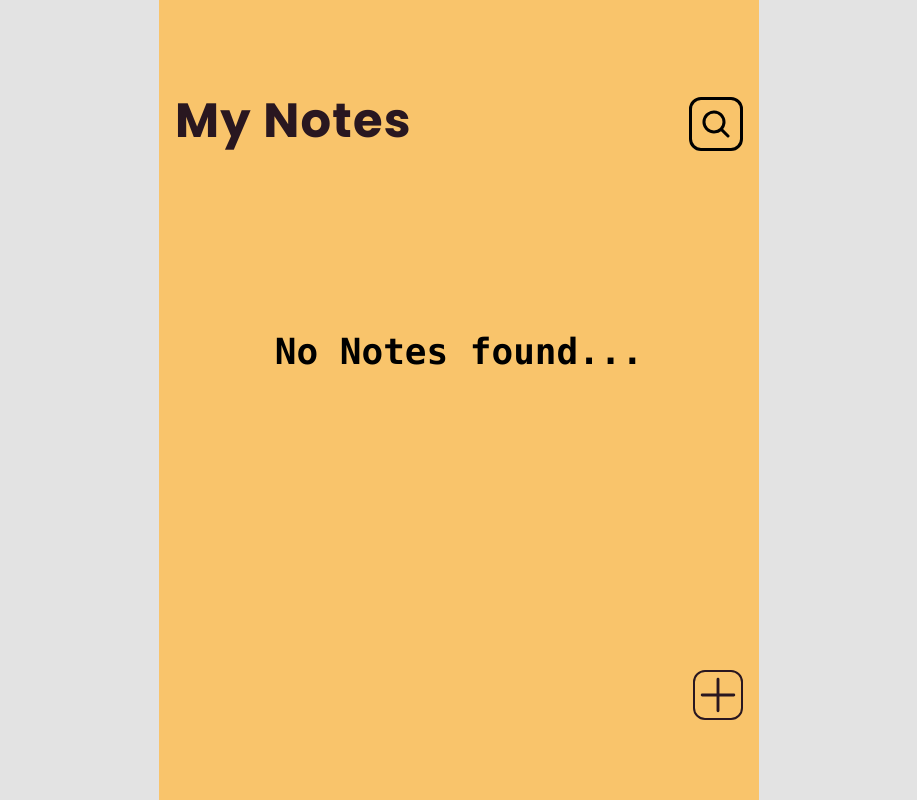
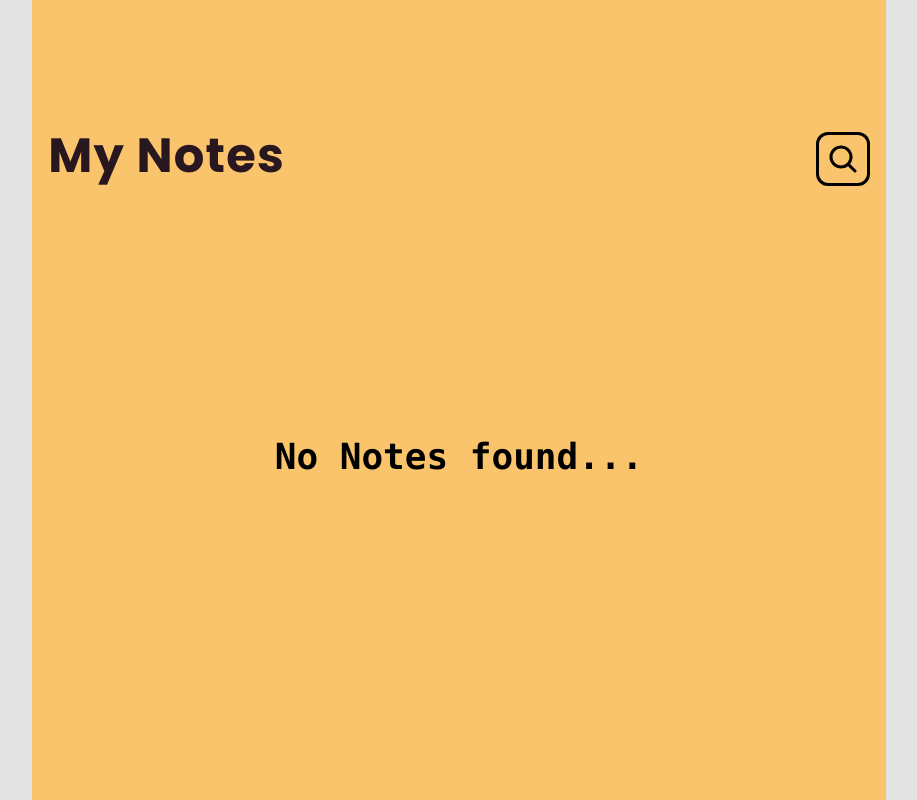
Before and after one commit to Annany2002/getNotes, a React (Vite) app: page / in a window 1280 px wide. Shown: the whole page, without its empty margins (181-1098 px from the left). Built offline with nearby package versions, Linux system fonts and the light colour scheme.

Commit message:
minor changes

```diff
--- a/package.json
+++ b/package.json
@@ -10,6 +10,7 @@
   },
   "dependencies": {
     "@phosphor-icons/react": "^2.0.6",
+    "date-fns": "^2.29.3",
     "framer-motion": "^10.10.0",
     "react": "^18.2.0",
     "react-dom": "^18.2.0",
--- a/src/pages/Edit.jsx
+++ b/src/pages/Edit.jsx
@@ -2,6 +2,7 @@ import {Trash, CaretCircleLeft} from '@phosphor-icons/react'
 import {Link, useParams, useNavigate} from 'react-router-dom'
 import {useState} from 'react'
 import useCreateDate from '../components/useCreateDate'
+import {motion} from 'framer-motion'
 
 const Edit = ({notes, setNotes}) => {
    const {id} = useParams();
@@ -45,7 +46,7 @@ const Edit = ({notes, setNotes}) => {
        </div>
        <form className='w-full' onSubmit={handleForm}>
           <input className='w-full outline-none rounded-t-xl bg-transparent font-bold text-3xl px-2' type='text' value={title} onChange={(e) => setTitle(e.target.value)} placeholder='Title' autoFocus/>
-            <textarea className='tracking-wide mt-[1px] mb-2 outline-none w-full px-2 max-h-full min-h-screen rounded-b-xl focus:border-2 focus:border-gray-900' placeholder="Note Details" value={details} onChange ={(e) => setDetails(e.target.value)}></textarea>
+            <textarea className='tracking-wide mt-[1px] mb-2 outline-none w-full px-2 min-h-[650px] rounded-b-xl focus:border-2 focus:border-[#291720]' placeholder="Note Details" value={details} onChange ={(e) => setDetails(e.target.value)}></textarea>
        </form>
       </div>
    	)
--- a/src/pages/Notes.jsx
+++ b/src/pages/Notes.jsx
@@ -19,10 +19,10 @@ const Notes = ({notes}) => {
    useEffect(handleSearch, [text])
 
    return (
-   	<div className ='flex mx-auto w-full flex-wrap lg:w-2/3 bg-myYellow items-center max-w-[600px] h-full min-h-screen'>
+   	<div className ='flex mx-auto w-full flex-wrap lg:w-2/3 bg-myYellow items-center h-full min-h-screen'>
           <div className='flex flex-row py-6 px-4 w-full justify-between'>
              {!showSearch && <h2 className='text-5xl text-[#291720] font-bold tracking-wide'>My Notes</h2>}
-             {showSearch && <input className='text-[#291720] border-2 border-black outline-none rounded-xl bg-transparent tracking-wide font-medium px-4' value={text} placeholder = 'Keyword...' autoFocus type="text" onChange={(e) => {setText(e.target.value);handleSearch();}}/>}
+             {showSearch && <input className='text-[#291720] border-2 border-black outline-none rounded-xl bg-transparent tracking-wide font-medium ml-0 mr-3 w-full px-4' value={text} placeholder = 'Keyword...' autoFocus type="text" onChange={(e) => {setText(e.target.value);handleSearch();}}/>}
              <button onClick={() => setShowSearch(prevState => !prevState)} className='border-[3.5px] border-gray-900 px-2 py-2 rounded-xl'>
                 {!showSearch ? <MagnifyingGlass size={32} weight='bold'/> : <X size={32} weight='bold'/>}
              </button>
@@ -32,7 +32,7 @@ const Notes = ({notes}) => {
              {filteredNotes.map(note => <NoteItem key={note.id} note={note}
                />)}
           </div>
-          <div className='w-full justify-end flex float-right'>
+          <div className='w-full justify-end flex bottom-10 fixed'>
              {/*<button className='px-4' onClick={() => setDark(!dark)}>{!dark ? <Moon size={44} /> : <Sun size={32}/>}</button>*/}
              <Link to='/create-note'><button className='bg-transparent outline-none border-[2.5px] border-[#291720] my-2 mx-4 rounded-xl'><Plus size={46} color='#291720'/></button></Link>
           </div>
```
Also changed, not shown: 1 other file (tests, documents, lock files or other folders).
